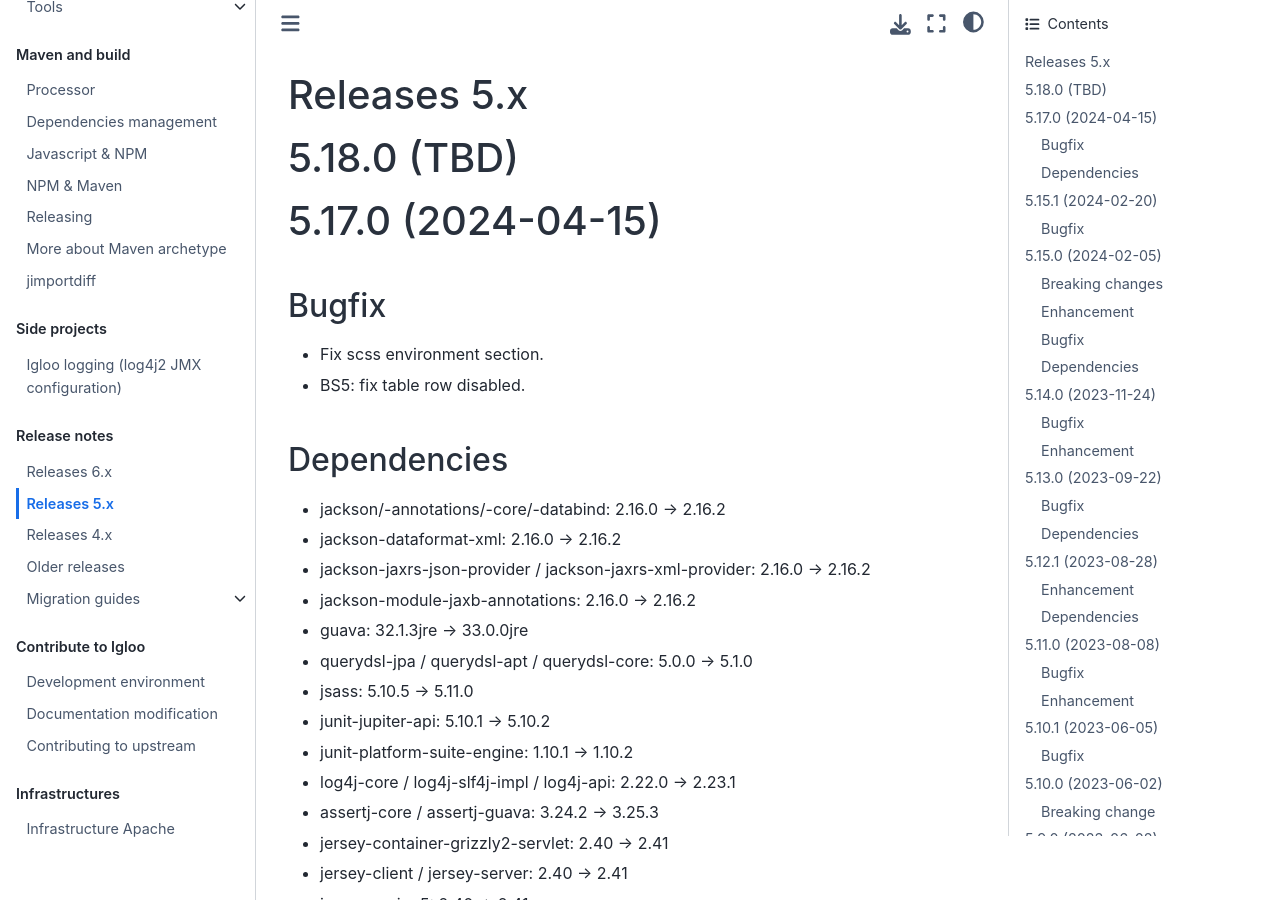
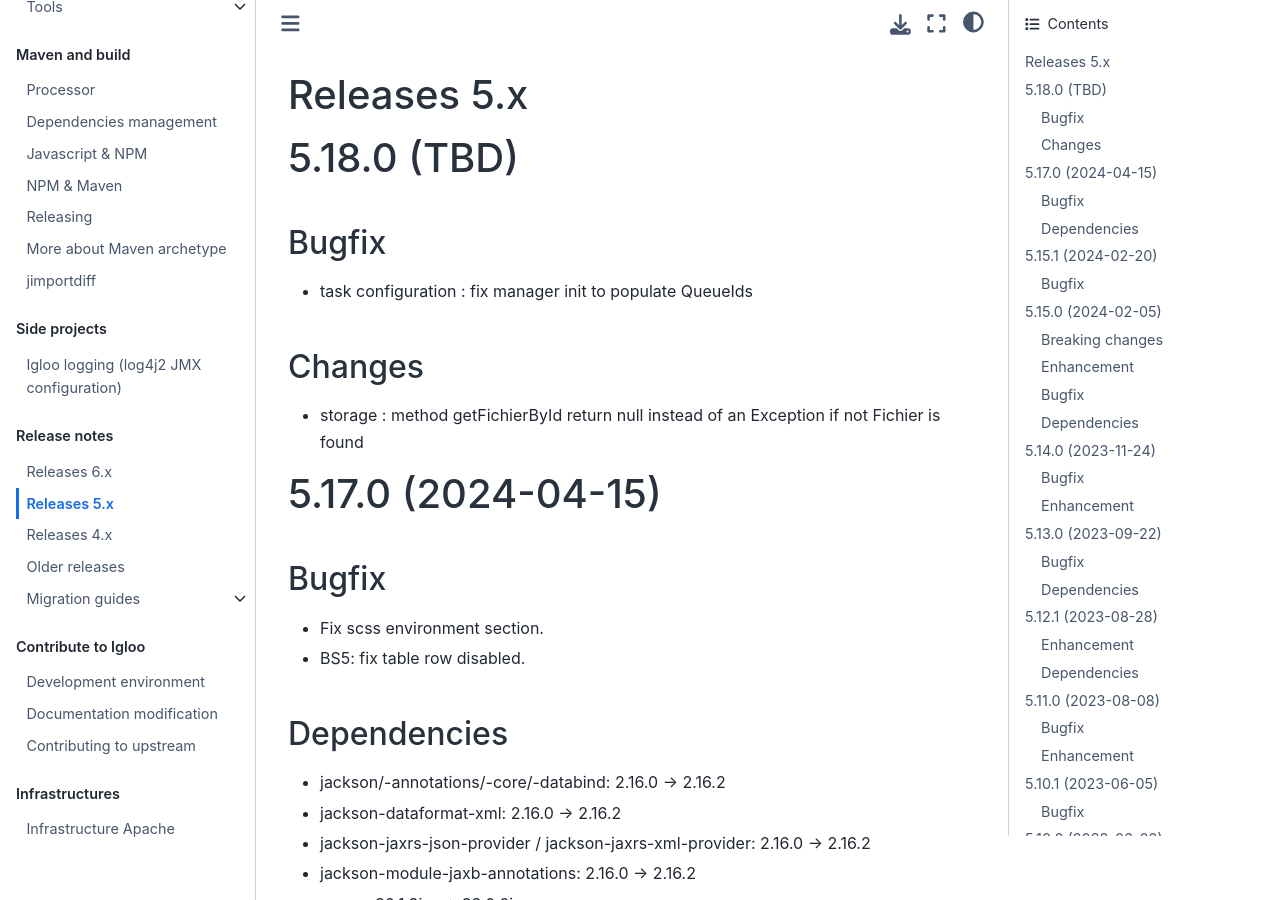
Before and after one commit to igloo-project/igloo-doc, a Sphinx documentation site: the page built from source/release-notes/releases-5.x.md, in a window 1280 px wide and 900 px high. Built offline with Sphinx 7.4.7 and the Sphinx Book theme 1.1.4, drawn with Linux system fonts in a browser that asks for light colours.

Commit message:
Release note 5.18.0

```diff
--- a/source/release-notes/releases-5.x.md
+++ b/source/release-notes/releases-5.x.md
@@ -3,6 +3,14 @@
 (v5.18.0)=
 
 # 5.18.0 (TBD)
+
+## Bugfix
+
+* task configuration : fix manager init to populate QueueIds
+
+## Changes
+
+* storage : method getFichierById return null instead of an Exception if not Fichier is found
 
 (v5.17.0)=
 
```
